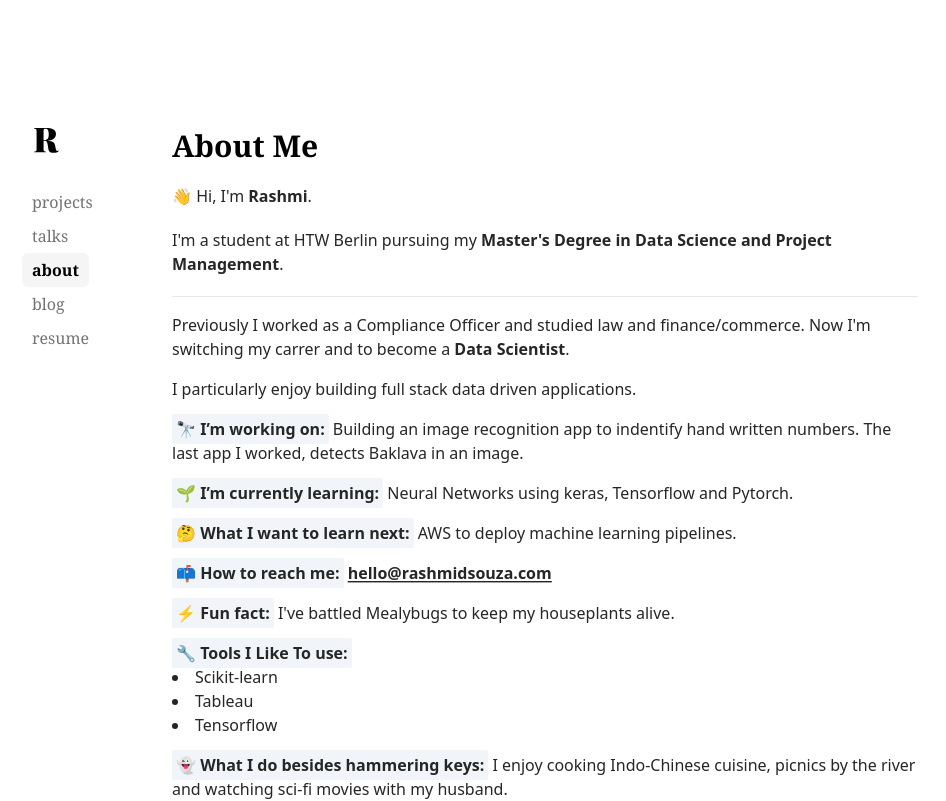
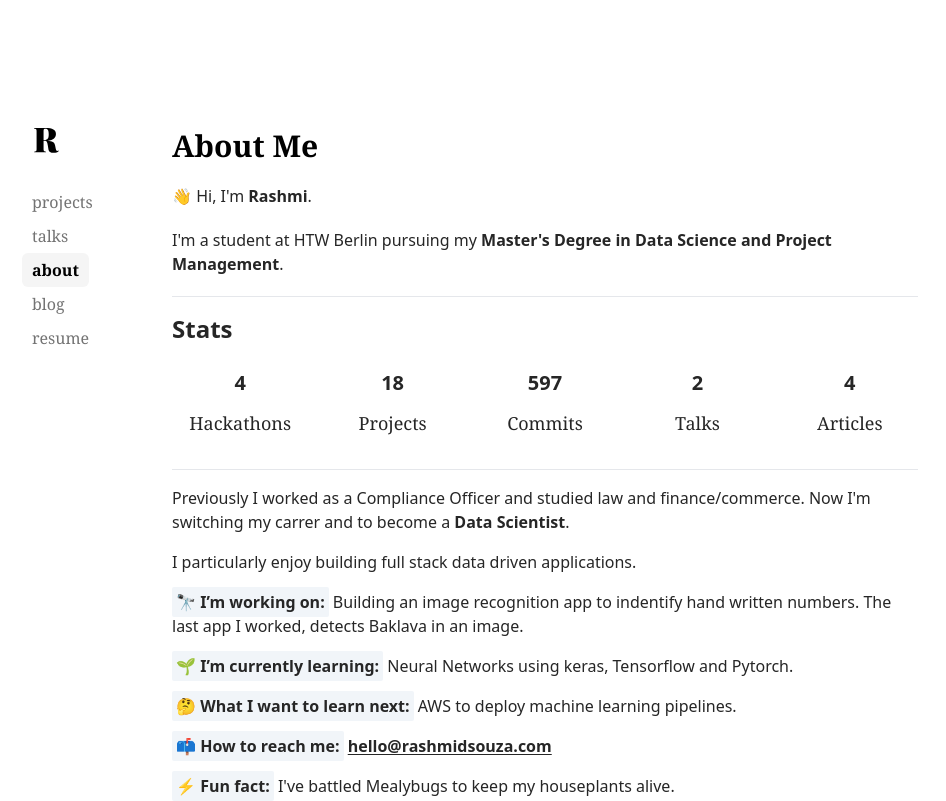
Before and after one commit to rashmi-carol-dsouza/portfolio, a Next.js app: page /about in a window 1280 px wide. Shown: the top 801 px of the page, without its empty margins (170-1116 px from the left). Built offline with nearby package versions, Linux system fonts and the light colour scheme.

Commit message:
Add stats to About page

```diff
--- a/package.json
+++ b/package.json
@@ -25,6 +25,7 @@
     "next-contentlayer": "^0.3.1",
     "next-themes": "^0.2.1",
     "react": "18.2.0",
+    "react-countup": "^6.4.2",
     "react-dom": "18.2.0",
     "rehype-autolink-headings": "^6.1.1",
     "rehype-pretty-code": "^0.9.4",
--- /dev/null
+++ b/src/app/about/Stats.tsx
@@ -0,0 +1,102 @@
+'use client'
+
+import Image from "next/image";
+import CountUp from 'react-countup';
+import achievements from "./achievements.json";
+import stats from "./stats.json";
+
+const badges: BadgeProps[] = achievements.filter((achievement) => achievement.type === "badge");
+const hackathons = achievements.filter((achievement) => achievement.type === "hackathon");
+
+type SocialMentionProps = {
+  src: string;
+  url: string;
+  text: string;
+};
+
+type BadgeProps = {
+  imageUrl: string;
+  title: string;
+  description: string;
+  issuedBy: string;
+  issuerUrl: string;
+  lessonsLearned?: string;
+  socialMentions?: SocialMentionProps[];
+  rank?: number;
+};
+
+const Badge = ({
+  imageUrl,
+  title,
+  description,
+  issuedBy,
+  issuerUrl,
+}: BadgeProps) => (
+  <div className="flex items-center">
+    <Image
+      alt={description}
+      src={imageUrl}
+      width={65}
+      height={65}
+      priority
+    />
+    <div>
+      <p>
+        Issued by:{" "}
+        <a href={issuerUrl} target="_blank">
+          {issuedBy}
+        </a>
+      </p>
+      <p>{description}</p>
+    </div>
+  </div>
+);
+
+type BadgesProps = {
+  badges: BadgeProps[];
+};
+
+const Badges = ({ badges }: BadgesProps) => (
+  <div>
+    <h2>Badges</h2>
+    <ul>
+      {badges.map((badge) => (
+        <li key={badge.title}>
+          <Badge {...badge} />
+        </li>
+      ))}
+    </ul>
+  </div>
+);
+
+export const Achievements = () => {
+  return (
+    <div className="my-5 text-neutral-800">
+      <h2>Achievements</h2>
+      <Badges badges={badges} />
+    </div>
+  );
+};
+
+type StatProps = {
+  label: string;
+  number: number;
+  duration: number;
+}
+const Stat = ({ label, number, duration }: StatProps) => (
+  <div className="text-center">
+    <CountUp end={number} duration={duration} start={0} className="text-xl font-bold"/>
+    <p className="mt-3 font-serif text-lg">{label}</p>
+  </div>
+);
+
+export const OverallStats = () => {
+  return (
+    <div className="my-5 text-neutral-800">
+      <h2>Stats</h2>
+      <ul className="grid sm:grid-cols-5 grid-cols-2 gap-5 sm:gap-4">
+        {stats.map(stat => <li key={stat.label}><Stat {...stat} /></li>)}
+      </ul>
+    </div>
+  );
+};
--- /dev/null
+++ b/src/app/about/achievements.json
@@ -0,0 +1,82 @@
+[
+    {
+        "type": "badge",
+        "imageUrl": "/images/badge_creating_a_product_vision.png",
+        "title": "Creating a Product Vision",
+        "description": "Skill 1, Skill 2",
+        "issuedBy": "HTW",
+        "issuerUrl": "https://www.htw-berlin.de/"
+    },
+    {
+        "type": "hackathon",
+        "imageUrl": "/images/cert_measure-of-music_2022.png",
+        "title": "Measure of Music Hackathon 2022 Participant",
+        "description": "Measure of Music is a virtual three-day weekend program to show the impact & importance of data across the music industry and to give music industry hopefuls and industry career changers a crash course (and a finished project!) in music and data with some of the most influential people and companies driving the democratization of music data around the world.",
+        "issuedBy": "Measure of Music",
+        "issuerUrl": "https://conference.measureofmusic.com/",
+        "lessonsLearned": "TBD",
+        "socialMentions": [
+            {
+                "src": "YouTube",
+                "url": "https://www.youtube.com/watch?v=fB9Ni8-8K0M&list=PL4wrlPUmq82EfHUXnWKzcMdNIrNSJlLCI&index=1",
+                "text": "Winning Pitch"
+            }
+        ]
+    },
+    {
+        "type": "hackathon",
+        "imageUrl": "/images/cert_measure-of-music_2023.png",
+        "title": "Measure of Music Hackathon 2023 Winner",
+        "description": "Measure of Music is a virtual three-day weekend program to show the impact & importance of data across the music industry and to give music industry hopefuls and industry career changers a crash course (and a finished project!) in music and data with some of the most influential people and companies driving the democratization of music data around the world.",
+        "issuedBy": "Measure of Music",
+        "issuerUrl": "https://conference.measureofmusic.com/",
+        "lessonsLearned": "TBD",
+        "socialMentions": [
+            {
+                "src": "YouTube",
+                "url": "https://www.youtube.com/watch?v=fB9Ni8-8K0M&list=PL4wrlPUmq82EfHUXnWKzcMdNIrNSJlLCI&index=1",
+                "text": "Winning Pitch"
+            }
+        ]
+    },
+    {
+        "type": "badge",
+        "imageUrl": "/images/badge_creating_a_product_vision.png",
+        "title": "Creating a Product Vision",
+        "description": "Skill 1, Skill 2",
+        "issuedBy": "HTW",
+        "issuerUrl": "https://www.htw-berlin.de/"
+    },
+    {
+        "type": "badge",
+        "imageUrl": "/images/badge_customer_acceptance.png",
+        "title": "Customer Acceptance",
+        "description": "Skill 1, Skill 2",
+        "issuedBy": "HTW",
+        "issuerUrl": "https://www.htw-berlin.de/"
+    },
+    {
+        "type": "badge",
+        "imageUrl": "/images/badge_excel.png",
+        "title": "Microsoft Excel",
+        "description": "Skill 1, Skill 2",
+        "issuedBy": "HTW",
+        "issuerUrl": "https://www.htw-berlin.de/"
+    },
+    {
+        "type": "badge",
+        "imageUrl": "/images/badge_r.png",
+        "title": "Programming in R",
+        "description": "Skill 1, Skill 2",
+        "issuedBy": "HTW",
+        "issuerUrl": "https://www.htw-berlin.de/"
+    },
+    {
+        "type": "badge",
+        "imageUrl": "/images/badge_spss.png",
+        "title": "SPSS Statistics",
+        "description": "Skill 1, Skill 2",
+        "issuedBy": "HTW",
+        "issuerUrl": "https://www.htw-berlin.de/"
+    }
+]
--- a/src/app/about/page.tsx
+++ b/src/app/about/page.tsx
@@ -1,4 +1,5 @@
 import type { Metadata } from "next";
+import {Achievements, OverallStats} from './Stats';
 
 export const metadata: Metadata = {
   title: "About",
@@ -27,6 +28,10 @@ const About = () => (
         I'm a student at HTW Berlin pursuing my{" "}
         <b>Master's Degree in Data Science and Project Management</b>.
       </p>
+
+      <hr />
+
+      <OverallStats />
 
       <hr />
 
@@ -75,6 +80,8 @@ const About = () => (
         cuisine, picnics by the river and watching sci-fi movies with my
         husband.
       </p>
+
+      {/* <Achievements /> */}
     </div>
   </section>
 );
--- /dev/null
+++ b/src/app/about/stats.json
@@ -0,0 +1,27 @@
+[
+    {
+        "label": "Hackathons",
+        "number": 4,
+        "duration": 2
+    },
+    {
+        "label": "Projects",
+        "number": 18,
+        "duration": 2.5
+    },
+    {
+        "label": "Commits",
+        "number": 597,
+        "duration": 2.75
+    },
+    {
+        "label": "Talks",
+        "number": 2,
+        "duration": 2
+    },
+    {
+        "label": "Articles",
+        "number": 4,
+        "duration": 2
+    }
+]
--- a/src/app/globals.css
+++ b/src/app/globals.css
@@ -35,10 +35,18 @@ html {
   @apply transition-all decoration-neutral-400 underline-offset-2 decoration-[0.1em];
 }
 
-.prose :where(a):not(:where([class~=not-prose] *)), .project-links a {
+.prose:where(a):not(:where([class~=not-prose] *)), .project-links a {
   color: var(--tw-prose-links);
   text-decoration: underline;
   font-weight: 500;
+}
+
+h2 {
+  color: var(--tw-prose-headings);
+  font-weight: 700;
+  font-size: 1.5em;
+  margin-bottom: 1em;
+  line-height: 1.3333333;
 }
 
 .prose .anchor:after {
```
Also changed, not shown: 1 other file (tests, documents, lock files or other folders).
